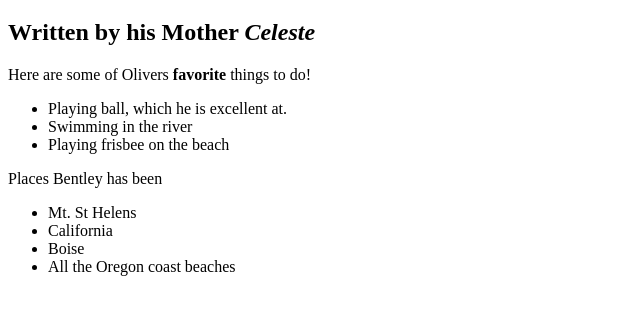
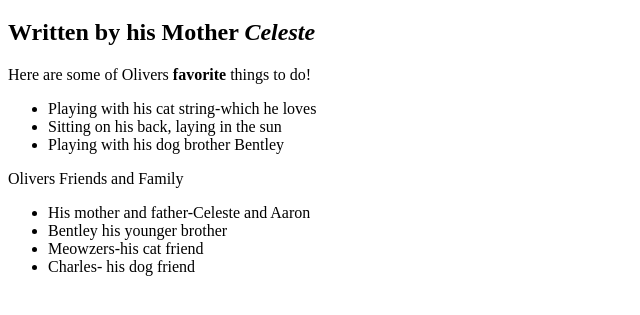
Before and after one commit to fieldceleste/olivers-page, a plain HTML site: page olivers-page.html in a window 1280 px wide. Shown: the part 61-376 px from the top of the page, without its empty margins (0-640 px from the left). Drawn offline with Linux system fonts and the light colour scheme.

Commit message:
add more lists and finish formatting

```diff
--- a/olivers-page.html
+++ b/olivers-page.html
@@ -1,22 +1,26 @@
 <!DOCTYPE html>
 <html>
-  <head>
+
+<head>
     <title>My Cat Oliver</title>
-  </head>
-     <body>
+</head>
+
+<body>
     <h1>What makes Oliver unique?</h1>
     <h2>Written by his Mother <em>Celeste</em></h2>
     <p>Here are some of Olivers <strong>favorite</strong> things to do!</p>
     <ul>
-        <li>Playing ball, which he is excellent at.</li>
-        <li>Swimming in the river</li>
-        <li>Playing frisbee on the beach</li>
+        <li>Playing with his cat string-which he loves</li>
+        <li>Sitting on his back, laying in the sun</li>
+        <li>Playing with his dog brother Bentley</li>
     </ul>
-        <p>Places Bentley has been</p>
-        <ul>
-          <li>Mt. St Helens</li>
-          <li>California</li>
-          <li>Boise</li>
-          <li>All the Oregon coast beaches</li>
-  </body>
+    <p>Olivers Friends and Family</p>
+    <ul>
+        <li>His mother and father-Celeste and Aaron</li>
+        <li>Bentley his younger brother</li>
+        <li>Meowzers-his cat friend</li>
+        <li>Charles- his dog friend</li>
+    </ul>
+</body>
+
 </html>
```
